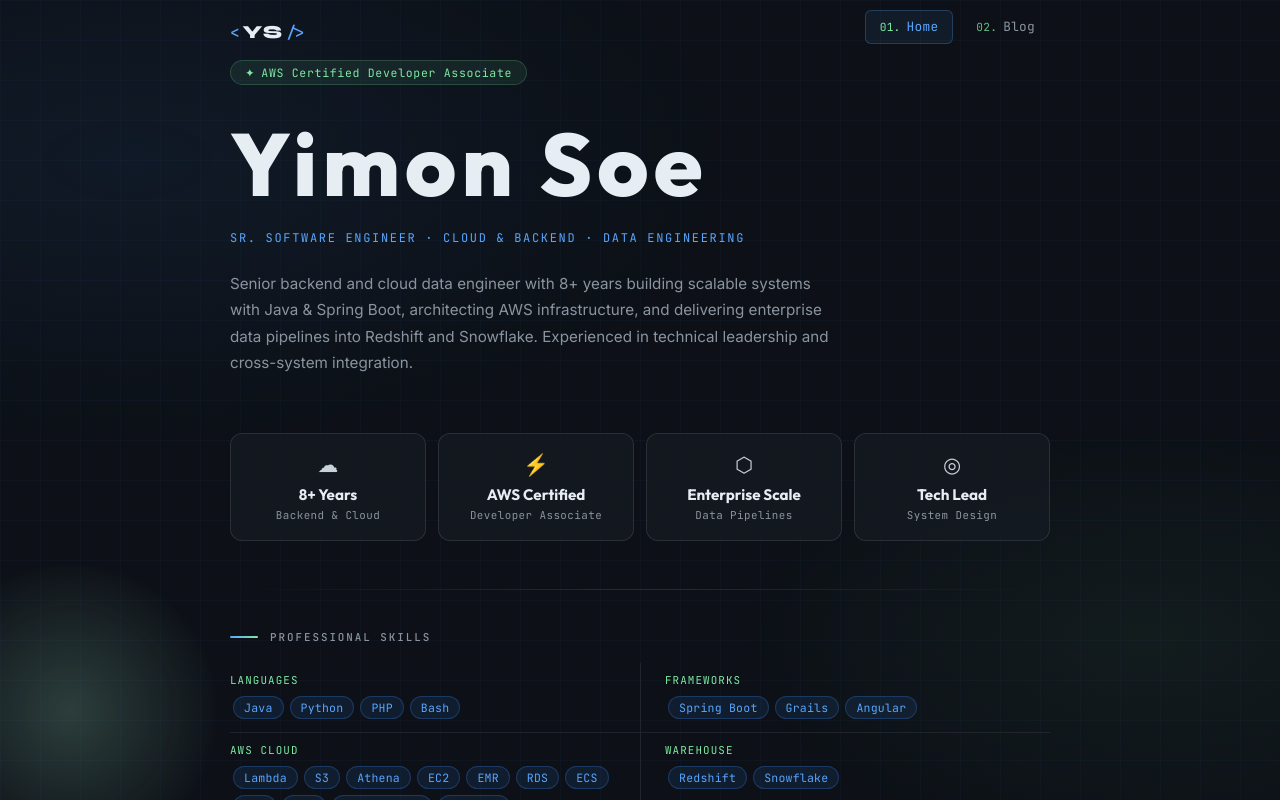
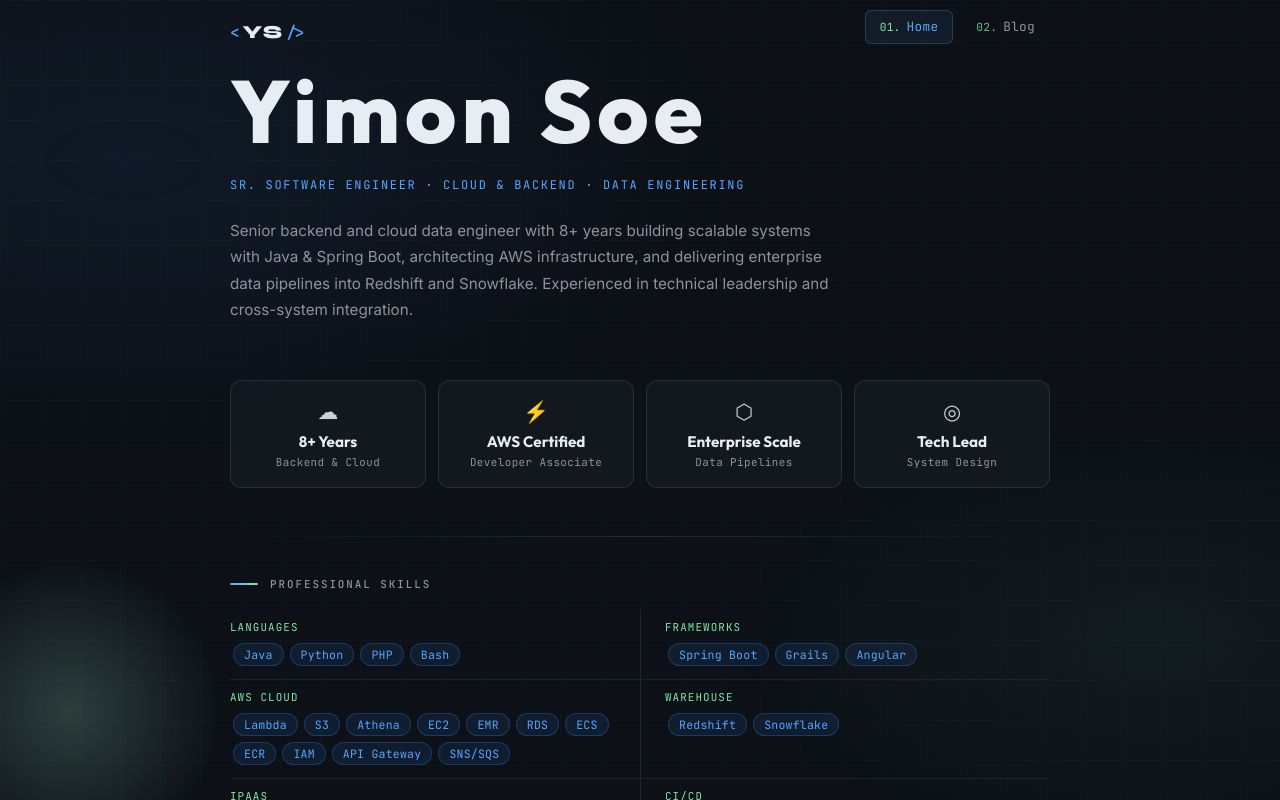
Before and after one commit to yimon-soe/portfolio, a React (Create React App) app: page /#/ in a window 1280 px wide. Shown: the top 800 px of the page. Built offline with nearby package versions, Linux system fonts and the light colour scheme.

Commit message:
remove the cert badge from the hero section of the home page

```diff
--- a/src/pages/Home.js
+++ b/src/pages/Home.js
@@ -236,10 +236,6 @@ function Home() {
         <div className="content-wrap">
           {/* Hero */}
           <div className="hero">
-            <div className="cert-badge">
-              <span>✦</span> AWS Certified Developer Associate
-            </div>
-
             {/* NAME — Outfit 800, tall, open, airy */}
             <h1 style={{
               fontFamily: "'Outfit', sans-serif",
```
